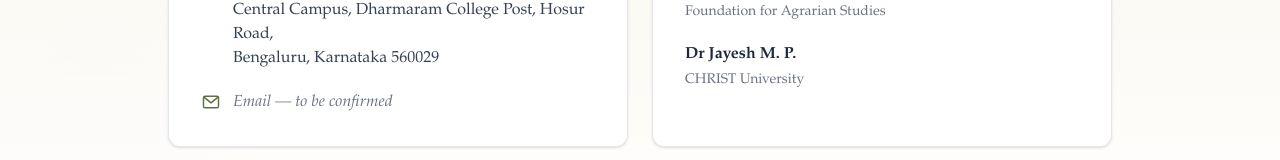
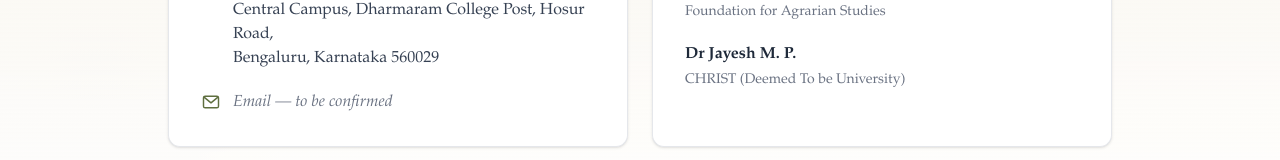
Before and after one commit to Aadix2069/young-scholars-conclave, a Next.js app: page / in a window 1280 px wide. Shown: the part 6421-6581 px from the top of the page. Built offline with nearby package versions, Linux system fonts and the light colour scheme.

Commit message:
your change description

```diff
--- a/src/components/ContactSection.tsx
+++ b/src/components/ContactSection.tsx
@@ -56,7 +56,7 @@ export function ContactSection() {
               </li>
               <li>
                 <p className="text-base font-semibold text-gray-800">Dr Jayesh M. P.</p>
-                <p className="mt-1 text-sm text-gray-500">CHRIST University</p>
+                <p className="mt-1 text-sm text-gray-500">CHRIST (Deemed To be University)</p>
               </li>
             </ul>
           </div>
```
